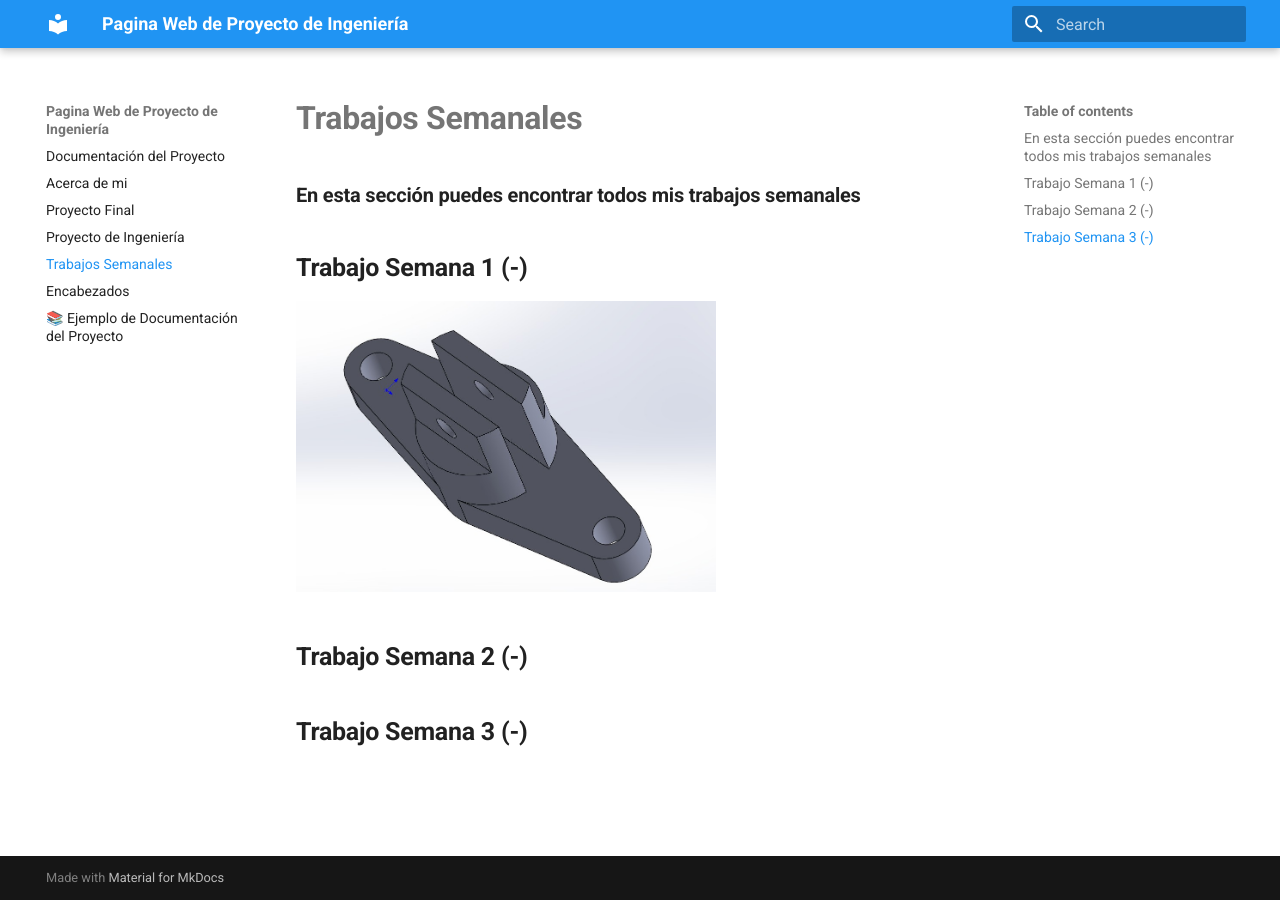
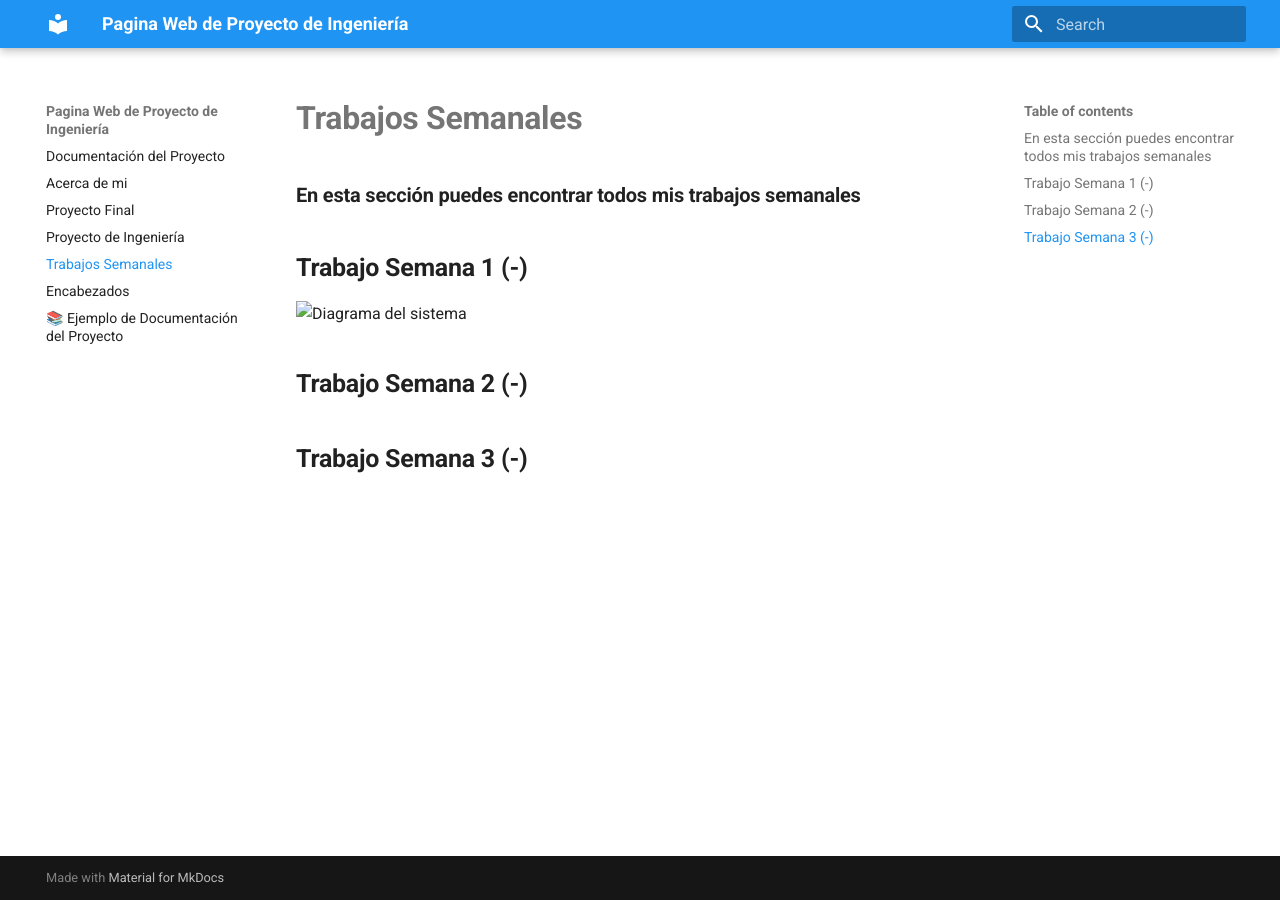
Before and after one commit to JoseGilGonzalezBerra/Proyecto_de_Ingenieria, an MkDocs documentation site: the page built from docs/Trabajos Semanales.md, in a window 1280 px wide. Built offline with MkDocs 1.6.1 and Material for MkDocs 9.7.7, drawn with Linux system fonts in a browser that asks for light colours.

Commit message:
Update Trabajos Semanales.md

```diff
--- a/docs/Trabajos Semanales.md
+++ b/docs/Trabajos Semanales.md
@@ -3,7 +3,7 @@
 ### **En esta sección puedes encontrar todos mis trabajos semanales**
 
 ## **Trabajo Semana 1 (-)**
-<img src="/recursos/imgs/proyecto_sem1_1.jpg" alt="Diagrama del sistema" width="420">
+<img src="recursos/imgs/proyecto_sem1_1.jpg" alt="Diagrama del sistema" width="420">
 
 ## **Trabajo Semana 2 (-)**
 
```
